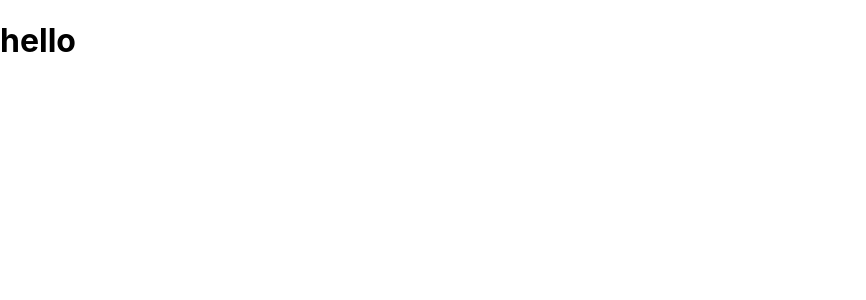
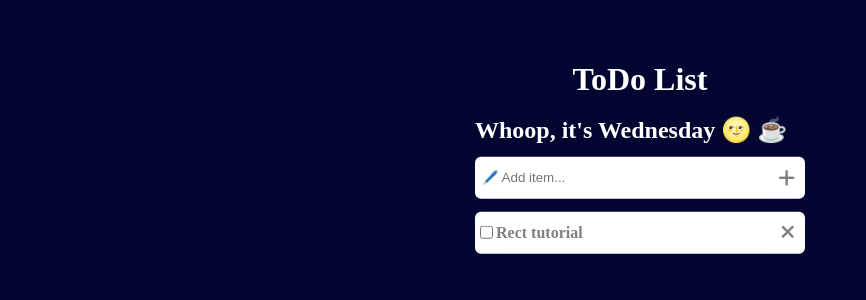
Before and after one commit to Mohammedrisvanvm/to-do-list-react, a React (Create React App) app: page / in a window 1280 px wide. Shown: the top 300 px of the page, without its empty margins (0-866 px from the left). Built offline with nearby package versions, Linux system fonts and the light colour scheme.

Commit message:
created todo list ui

```diff
--- a/public/index.html
+++ b/public/index.html
@@ -25,6 +25,7 @@
       Learn how to configure a non-root public URL by running `npm run build`.
     -->
     <title>React App</title>
+    <link rel="stylesheet" href="https://cdnjs.cloudflare.com/ajax/libs/font-awesome/6.4.0/css/all.min.css" integrity="sha512-iecdLmaskl7CVkqkXNQ/ZH/XLlvWZOJyj7Yy7tcenmpD1ypASozpmT/E0iPtmFIB46ZmdtAc9eNBvH0H/ZpiBw==" crossorigin="anonymous" referrerpolicy="no-referrer" />
   </head>
   <body>
     <noscript>You need to enable JavaScript to run this app.</noscript>
--- a/src/App.js
+++ b/src/App.js
@@ -1,10 +1,32 @@
-
+import React from 'react';
+import './index';
 
 function App() {
   return (
-   <div>
-    <h1>hello</h1>
-   </div>
+    <div className="app">
+      <div className="mainHeading">
+        <h1>ToDo List</h1>
+      </div>
+      <div className="subHeading">
+        <br />
+        <h2>Whoop, it's Wednesday 🌝 ☕ </h2>
+      </div>
+      <div className="input">
+        <input type="text" placeholder="🖊️ Add item..." />
+        <i className="fas fa-plus"></i>
+      </div>
+      <div className="todos">
+        <div className="todo">
+          <div className="left">
+            <input type="checkbox" name="" id="" />
+            <p>Rect tutorial</p>
+          </div>
+          <div className="right">
+            <i className="fas fa-times"></i>
+          </div>
+        </div>
+      </div>
+    </div>
   );
 }
 
--- a/src/index.css
+++ b/src/index.css
@@ -1,13 +1,87 @@
-body {
+* {
   margin: 0;
-  font-family: -apple-system, BlinkMacSystemFont, 'Segoe UI', 'Roboto', 'Oxygen',
-    'Ubuntu', 'Cantarell', 'Fira Sans', 'Droid Sans', 'Helvetica Neue',
-    sans-serif;
-  -webkit-font-smoothing: antialiased;
-  -moz-osx-font-smoothing: grayscale;
+  padding: 0;
 }
 
-code {
-  font-family: source-code-pro, Menlo, Monaco, Consolas, 'Courier New',
-    monospace;
+body {
+  background-color: #020631;
 }
+
+.app {
+  position: absolute;
+  top: 10%;
+  left: 50%;
+  transform: translate(-50%, -10%);
+}
+
+.app .mainHeading h1 {
+  text-align: center;
+}
+
+.app h1,
+h2 {
+  color: white;
+}
+
+.app .input {
+  display: flex;
+  justify-content: center;
+  align-items: center;
+}
+
+.app .input {
+  margin-top: 0.8em;
+  width: 20em;
+  height: 2em;
+  background-color: white;
+  display: flex;
+  justify-content: space-between;
+  align-items: center;
+  border-radius: 6px;
+  padding: 5px;
+}
+
+.app .input input {
+  width: 100%;
+  height: 1.6em;
+  border-color: transparent;
+  outline-color: transparent;
+}
+
+.app i {
+  cursor: pointer;
+  font-size: larger;
+  font-weight: 900;
+  color: grey;
+  margin-right: 5px;
+}
+.app .todos {
+  display: flex;
+  justify-content: center;
+  align-items: center;
+  flex-direction: column;
+}
+.app .todos .todo {
+  margin-top: 0.8em;
+  width: 20em;
+  height: 2em;
+  background-color: white;
+  display: flex;
+  justify-content: space-between;
+  align-items: center;
+  border-radius: 6px;
+  padding: 5px;
+}
+.app .todos .todo .left {
+  display: flex;
+  justify-content: flex-start;
+  align-items: center;
+}
+
+.app .todos .todo .left p {
+  margin-left: 3px;
+  font-size: medium;
+  font-weight: 700;
+  font-style: normal;
+  color: grey;
+}
```
